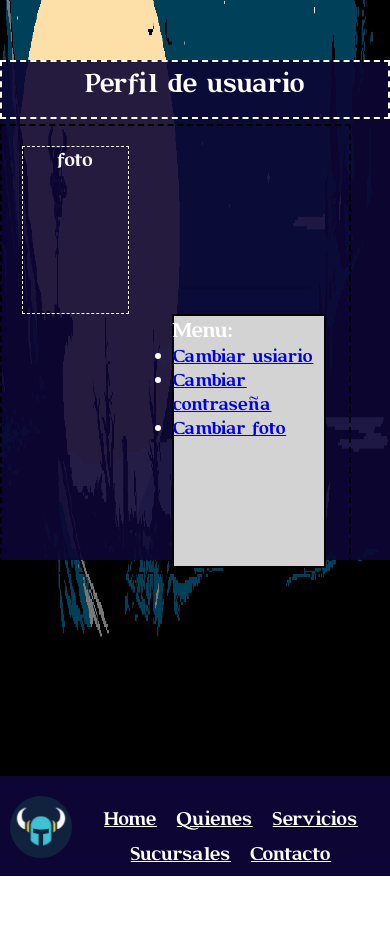
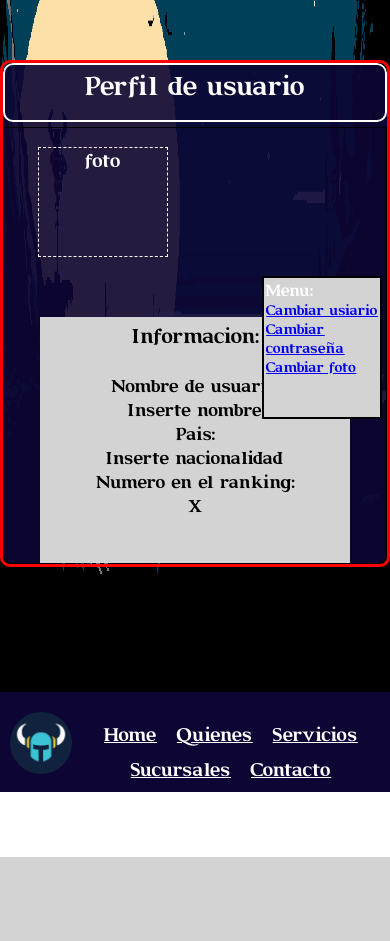
Before and after one commit to nelsonfacundo/proyecto, a PHP site: page /perfil.php in a window 390 px wide. Shown: the part 65-1006 px from the top of the page. After the commit the page ends 922 px from the top, so only its background shows below. Run offline with PHP 8.4, Linux system fonts and the light colour scheme; some libraries are stand-ins or nearby versions.

Commit message:
CSS perfil.php

```diff
--- a/css/perfil.css
+++ b/css/perfil.css
@@ -28,26 +28,32 @@ body {
 .container{
   width: 100%;
 }
-.contenido
-{
+
+.contenido{
   max-width: 1000px;
   width: 100%;
   margin: 125px auto;
-  height: 70vh;
+  height: 507px;
+  border:3px solid red;
+  border-radius:10px;
 }
 
 #content-all{
+  width: 100%;
   background: rgb(13, 6, 53, 0.9);
   background-size: 100% auto;
   box-sizing: border-box;
-  position: relative;
+  height: 600px;
+  border-radius:10px;
+  overflow: hidden;
 }
 
 #content-header{
   background-repeat: no-repeat;
   background-size: 100% auto;
   background-position: top;
-  border: 2px dashed white;
+  border:2px solid white;
+  border-radius:10px;
 }
 
 #content-footer{
@@ -59,71 +65,89 @@ body {
 
 #cont{
   overflow: hidden;
-  position: relative;
-  list-style-type: none;
-  display: block;
+  display: flex;
 }
 
+#fotoPerfil{
+  width:50%;
+  height: 30%;
 
+}
 .foto{
     border: 1px dashed white;
     text-align: center;
 }
 
+
 #menu{
     border: 2px solid black;
     list-style-type: none;
+    position: absolute;
+    bottom: 250px;
 }
 
 #info{
   list-style-type: none;
 }
 
-@media only screen and (max-width: 320px){
-    #content-all{
-        width: 100%;
-        height: 500px;
-      }
-      #content-header{
-        height: 7vh;
-        font-size: 15px;
-        text-align: center;
-        padding: 4px;
-    }
-    #cont{
-        width: 90%;
-        height: 90%;
-        border: 2px dashed black;
-        padding: 5%;
-        margin: 0 auto;
-        margin-top: 5px;
-    }
+ul{
+  list-style: none;
+}
 
 
-    .foto{
-        width: 45%;
-        height: 20vh;
-        float: left;
+@media only screen and (max-width: 600px){
+  #content-all{
+      width: 100%;
     }
+    #content-header{
+      height: 7vh;
+      font-size: 15px;
+      text-align: center;
+      padding: 4px;
+  }
+  #cont{
+      width: 100%;
+      height: 90%;
+      border: 1px solid black;
+      padding: 5%;
+      margin: 0 auto;
+      margin-top: 5px;
+      display: inline-block;
 
-    #menu{
-      width: 45%;
-      background-color: lightgray;
-      margin-left: 130px;
-      height: 30vh;
-      font-size: 15px;
-    }
-    #info{
-      width: 90%;
-      background-color: lightgray;
-      margin: 0 auto;
-      margin-top: 10px;
-      height: 40vh;
-      color: black;
-    }
+  }
+
+  .foto{
+      width: 150px;
+      height: 13vh;
+      margin-left: 15px;
+
+  }
+
+  #menu{
+    width: 150px;
+    background-color: lightgray;
+    margin-left: 150px;
+    height: 17vh;
+    padding: 2px;
+    font-size: 12px;
+    position: absolute;
+    right: 7%;
+    bottom: 360px;
+  }
+
+  #info{
+    width: 90%;
+    background-color: lightgray;
+    margin: 0 auto;
+    margin-top: 90px;
+    height: 30vh;
+    color: black;
+    font-size: 15px;
+    padding: 5px;
+  }
 }
 
-@media only screen and (max-width: 410px){
+@media only screen and (max-width: 1800px){
   #content-all{
       width: 100%;
       height: 500px;
@@ -135,37 +159,51 @@ body {
       padding: 4px;
   }
   #cont{
-      width: 90%;
+      width: 100%;
       height: 90%;
-      border: 2px dashed black;
+      border: 1px solid black;
       padding: 5%;
       margin: 0 auto;
       margin-top: 5px;
       display: inline-block;
-      position: absolute;
+
   }
 
   .foto{
-      width: 35%;
-      height: 20vh;
+      width: 130px;
+      height: 13vh;
+      margin-left: 15px;
 
   }
 
   #menu{
-    width: 50%;
+    width: 150px;
     background-color: lightgray;
     margin-left: 150px;
-    height: 30vh;
-    font-size: 15px;
-    bottom: 50px;
-    right: 5px;
+    height: 17vh;
+    padding: 2px;
+    font-size: 12px;
+    position: absolute;
+    right: 15%;
+    bottom: 360px;
   }
+
   #info{
     width: 90%;
     background-color: lightgray;
     margin: 0 auto;
-    margin-top: 10px;
-    height: 40vh;
+    margin-top: 60px;
+    height: 30vh;
     color: black;
+    font-size: 15px;
+    padding: 5px;
+    text-align: center;
   }
 }
+
+@media only screen and (max-width: 400px){
+  #menu{
+    width: 120px;
+    right: 2%;
+  }
+}
```
